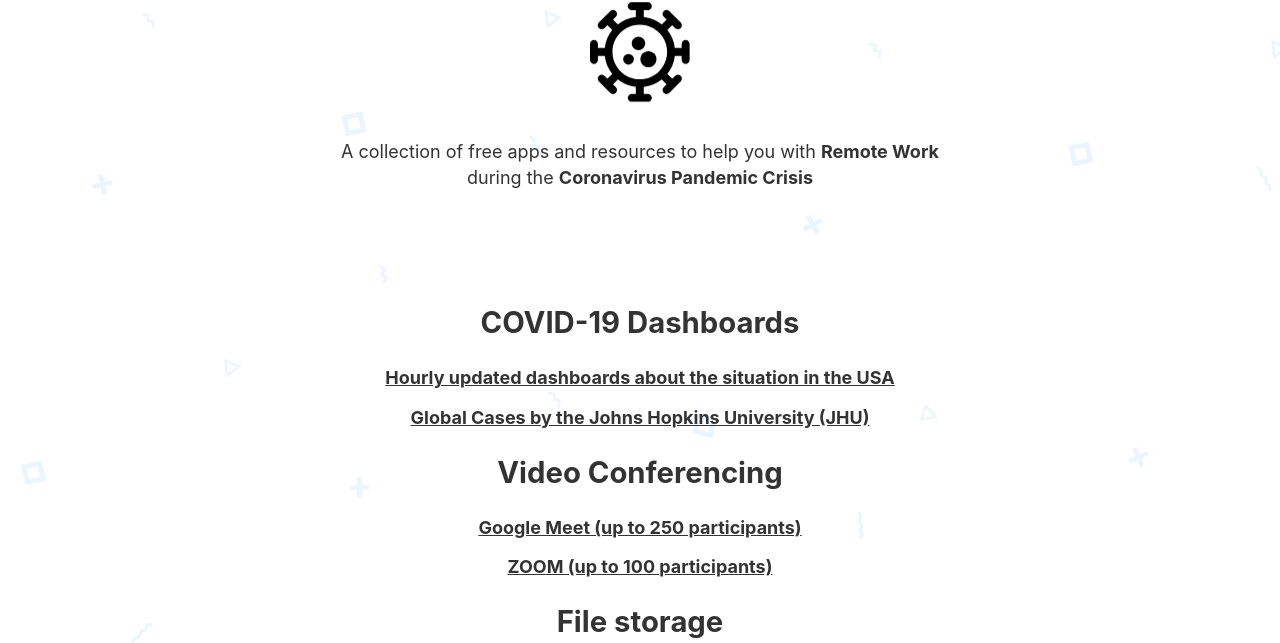
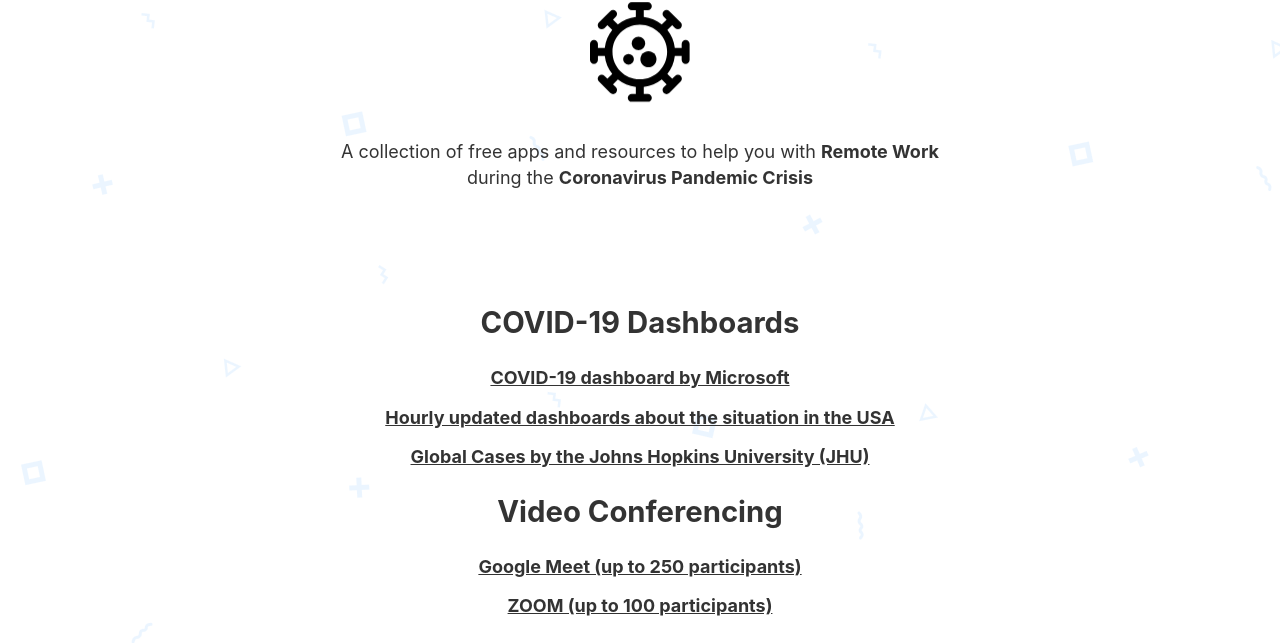
Before and after one commit to brunojppb/pandemic-apps, a Gatsby site: page / in a window 1280 px wide. Shown: the part 137-780 px from the top of the page. Built offline with nearby package versions, Linux system fonts and the light colour scheme; Gatsby itself is replaced by a stand-in of ours.

Commit message:
add COVID-19 dashboard from Microsoft

```diff
--- a/src/markdown/apps.md
+++ b/src/markdown/apps.md
@@ -4,6 +4,7 @@
 
 ## COVID-19 Dashboards
 
+- [COVID-19 dashboard by Microsoft](https://bing.com/covid)
 - [Hourly updated dashboards about the situation in the USA](http://covid19dashboards.com/)
 - [Global Cases by the Johns Hopkins University (JHU)](https://gisanddata.maps.arcgis.com/apps/opsdashboard/index.html#/bda7594740fd40299423467b48e9ecf6)
 
```
